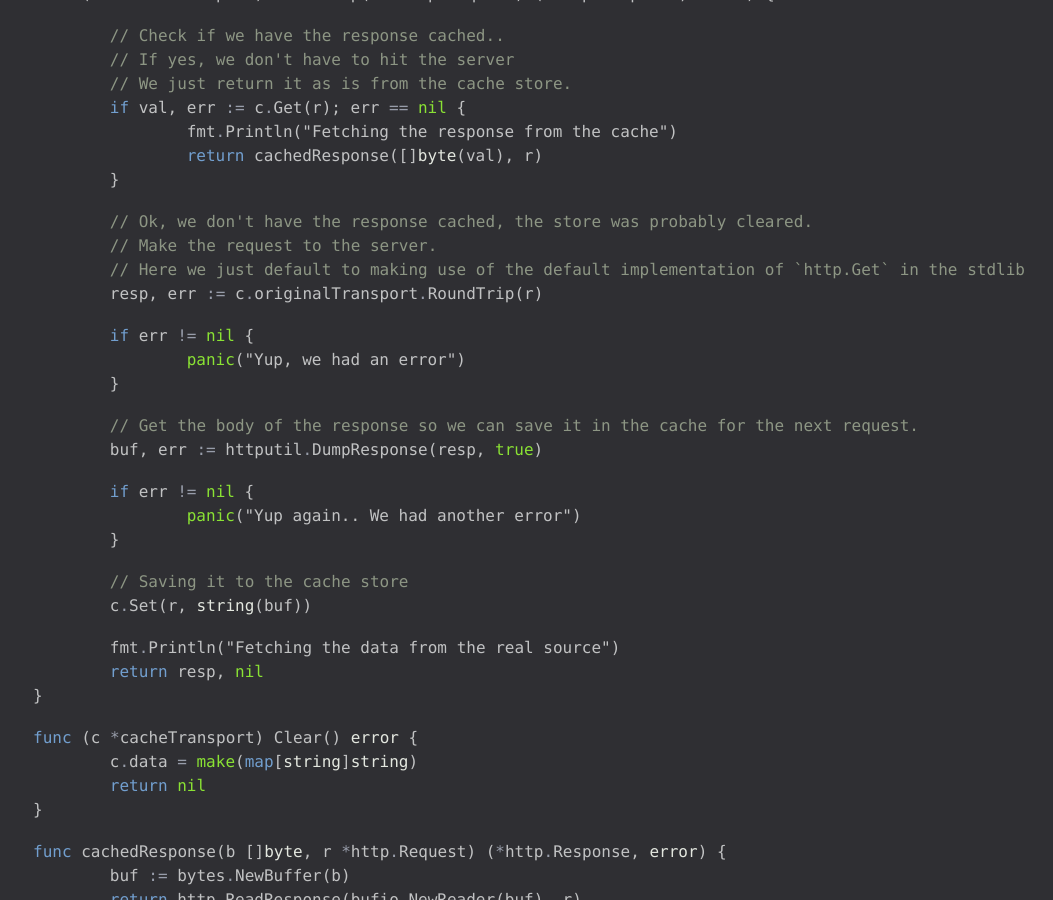
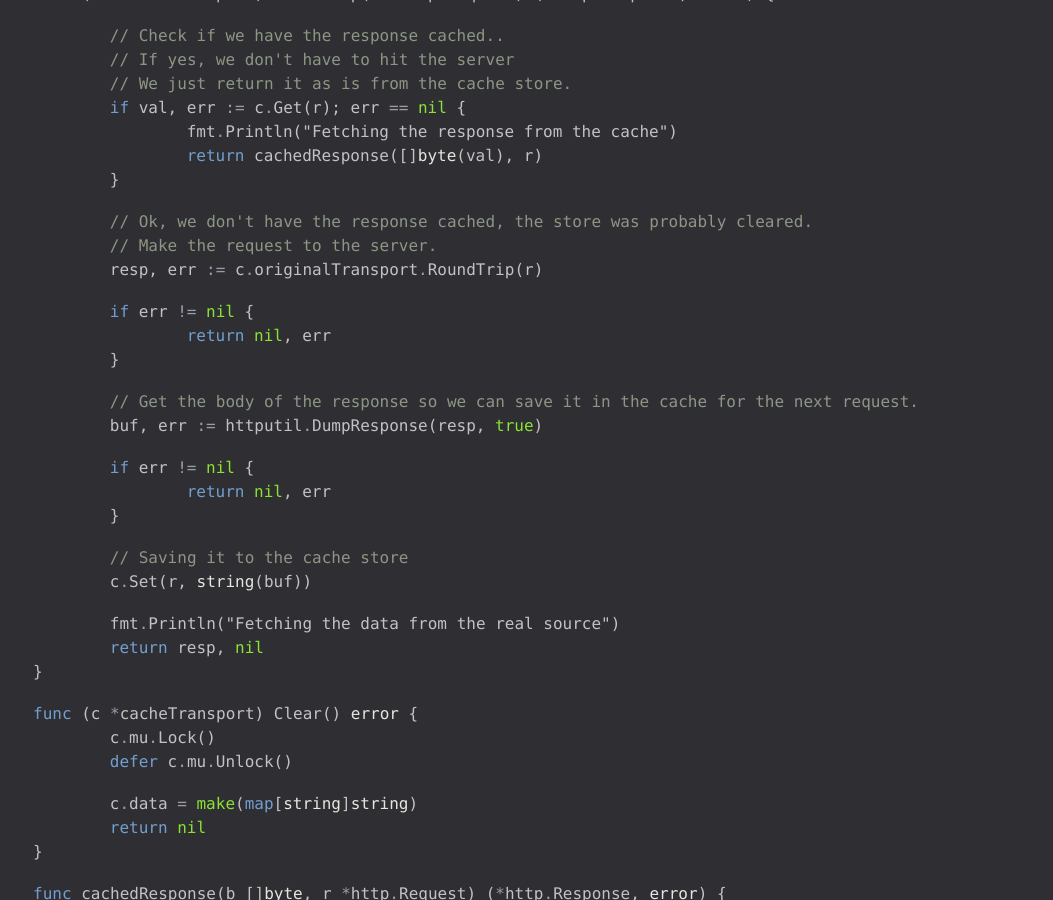
Before and after one commit to adelowo/portfolio, a Jekyll site: the page built from _posts/2017-07-21-roundtripper-go.md, in a window 1280 px wide and 900 px high, scrolled down 6313 px. Shown: the whole window, without its empty margins (227-1280 px from the left). Built offline with Jekyll 4.4.1, drawn with Linux system fonts in a browser that asks for light colours; comment, search, counter and statistics services are not loaded; some of the changed text lies outside the part shown.

Commit message:
Removed all panicking from the code sample

```diff
--- a/_posts/2017-07-21-roundtripper-go.md
+++ b/_posts/2017-07-21-roundtripper-go.md
@@ -112,6 +112,7 @@ First of all, we would need a cache store. Since this is a minimal project, a di
 
 > In real life you'd want to seperate them from each other though.
 
+
 {% highlight go %}
 
 func cacheKey(r *http.Request) string {
@@ -154,18 +155,17 @@ func (c *cacheTransport) RoundTrip(r *http.Request) (*http.Response, error) {
 
 	// Ok, we don't have the response cached, the store was probably cleared.
 	// Make the request to the server.
-	// Here we just default to making use of the default implementation of `http.Get` in the stdlib
 	resp, err := c.originalTransport.RoundTrip(r)
 
 	if err != nil {
-		panic("Yup, we had an error")
+		return nil, err
 	}
 
 	// Get the body of the response so we can save it in the cache for the next request.
 	buf, err := httputil.DumpResponse(resp, true)
 
 	if err != nil {
-		panic("Yup again.. We had another error")
+		return nil, err
 	}
 
 	// Saving it to the cache store
@@ -176,6 +176,9 @@ func (c *cacheTransport) RoundTrip(r *http.Request) (*http.Response, error) {
 }
 
 func (c *cacheTransport) Clear() error {
+	c.mu.Lock()
+	defer c.mu.Unlock()
+
 	c.data = make(map[string]string)
 	return nil
 }
@@ -240,13 +243,15 @@ func main() {
 			resp, err := client.Do(req)
 
 			if err != nil {
-				panic(err)
+				log.Printf("An error occurred.... %v", err)
+				continue
 			}
 
 			buf, err := ioutil.ReadAll(resp.Body)
 
 			if err != nil {
-				panic(err)
+				log.Printf("An error occurred.... %v", err)
+				continue
 			}
 
 			fmt.Printf("The body of the response is \"%s\" \n\n", string(buf))
```
